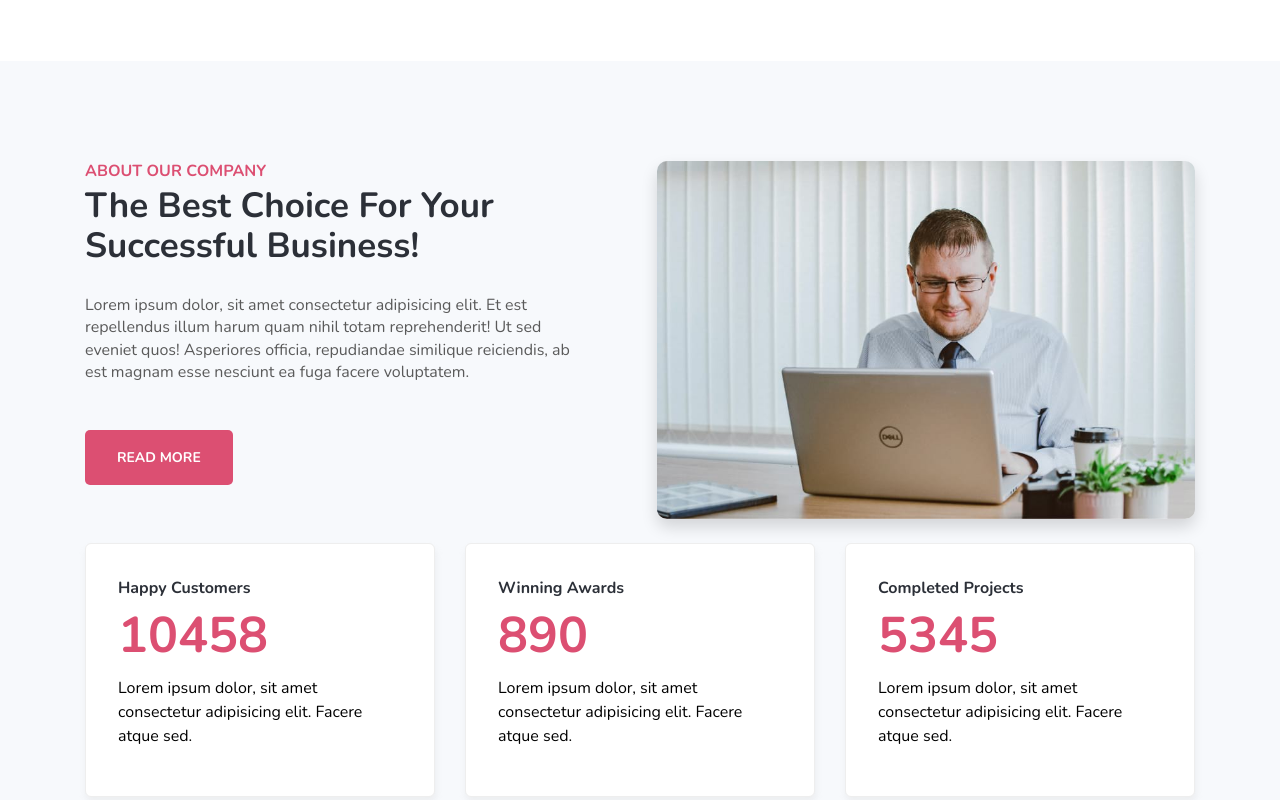
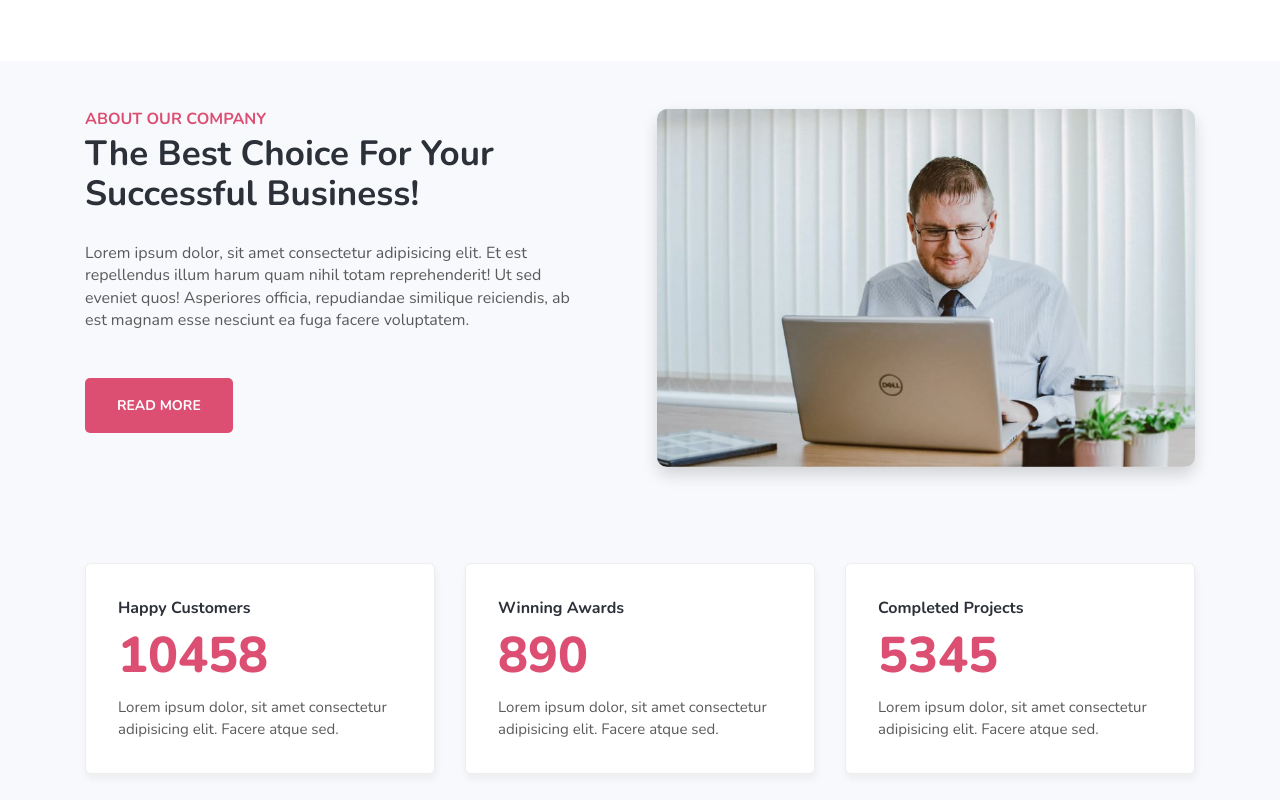
Before and after one commit to ngvahiu/Capstone_Group3, a plain HTML site: page index.html in a window 1280 px wide. Shown: the part 1267-2067 px from the top of the page. Drawn offline with nearby package versions, Linux system fonts and the light colour scheme; a script that the page names is missing.

Commit message:
update numbers section

```diff
--- a/css/main.css
+++ b/css/main.css
@@ -299,7 +299,7 @@ header.nav-fixed {
     font-size: 50px;
     line-height: 1;
     color: #dc4f72;
-    font-weight: 700;
+    font-weight: 800;
     margin-bottom: 15px;
     margin-top: 10px;
 }
@@ -311,8 +311,19 @@ header.nav-fixed {
     box-shadow: 1px 5px 7.5px rgba(196, 196, 196, 0.2);
     transition: .3s ease;
     border: 1px solid #eee;
+    transition: all .5s;
 }
 
+.numbers .info p:last-child{
+    margin: 0px;
+    padding: 0px;
+    color:#5a5a5a;
+    font-size: 15px;
+}
+
+.numbers .info:hover{
+    box-shadow: 0 0.5rem 1rem rgba(0, 0, 0, 0.09);
+}
 /* TOOLS */
 .tools__item {
     padding: 3rem 2rem;
--- a/index.html
+++ b/index.html
@@ -124,9 +124,9 @@
       </div>
     </div>
   </section>
-  <section class="about">
+  <section class="about py-5">
     <div class="container">
-      <div class="grid text-center">
+      <div class="grid p-0 text-center">
         <div class="about__left g-col-6">
           <div class="title">
             <p>ABOUT OUR COMPANY</p>
@@ -146,7 +146,7 @@
       </div>
     </div>
   </section>
-  <section class="numbers pb-5 pt-4">
+  <section class="numbers py-5">
     <div class="container">
       <div class="row">
         <div class="col-lg-4 col-sm-6">
```
